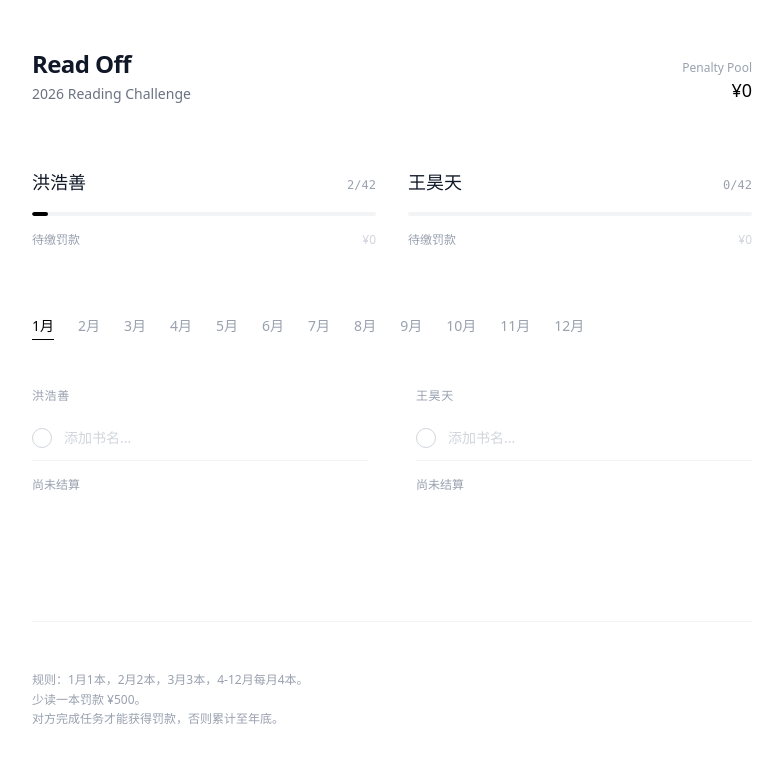
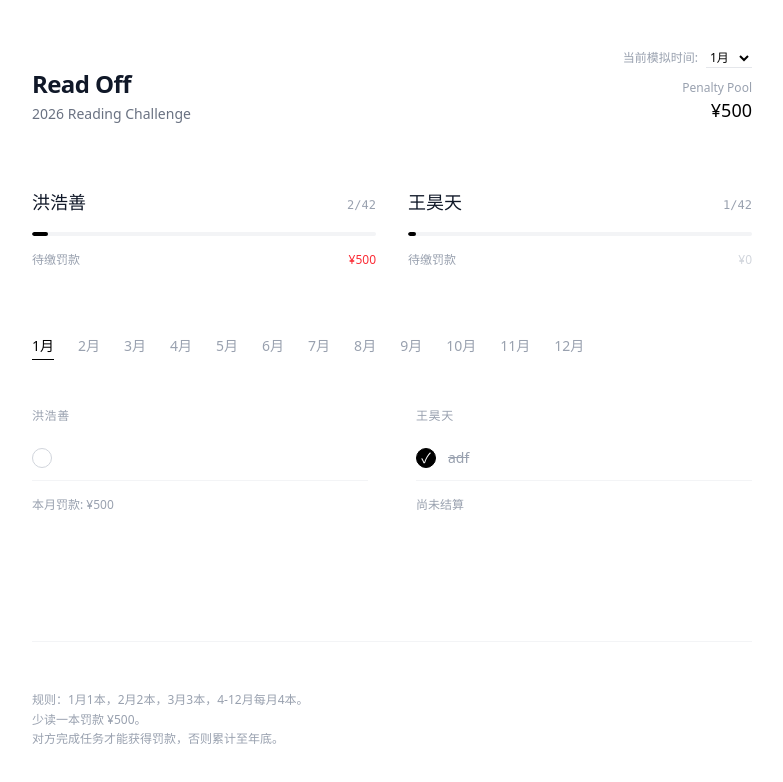
Before and after one commit to hroyhong/read-off, a Next.js app: page / in a window 1280 px wide. Shown: the top 782 px of the page, without its empty margins (248-1031 px from the left). Built offline with nearby package versions, Linux system fonts and the light colour scheme.

Commit message:
fix logic select month

```diff
--- a/app/components/Dashboard.tsx
+++ b/app/components/Dashboard.tsx
@@ -13,9 +13,9 @@ interface DashboardProps {
 }
 
 export default function Dashboard({ initialData }: DashboardProps) {
-  // 如果当前年份小于目标年份，默认显示1月，否则显示当前月份
-  const defaultMonth = CURRENT_YEAR < TARGET_YEAR ? 1 : new Date().getMonth() + 1;
-  const [activeMonth, setActiveMonth] = useState(defaultMonth);
+  // 模拟的"当前月份"状态，默认为1月
+  const [currentSimulatedMonth, setCurrentSimulatedMonth] = useState(1);
+  const [activeMonth, setActiveMonth] = useState(1);
   const data = initialData;
 
   // 计算逻辑
@@ -23,16 +23,12 @@ export default function Dashboard({ initialData }: DashboardProps) {
     let penalty = 0;
     let completedCount = 0;
     let targetCount = 0;
-    const currentMonth = new Date().getMonth() + 1;
 
     Object.entries(data[player].months).forEach(([m, monthData]) => {
       const monthInt = parseInt(m);
 
-      // 只有当我们在目标年份，且月份已经过去（或当前月）才计算罚款
-      // 或者如果现在年份大于目标年份（说明整年都过完了）
-      const shouldCalculatePenalty =
-        (CURRENT_YEAR === TARGET_YEAR && monthInt <= currentMonth) ||
-        (CURRENT_YEAR > TARGET_YEAR);
+      // 这里的逻辑改为：如果当前模拟月份已经包含或超过了该月，则计算罚款
+      const shouldCalculatePenalty = monthInt <= currentSimulatedMonth;
 
       const target = monthData.books.length;
       const completed = monthData.books.filter(b => b.completed).length;
@@ -59,8 +55,7 @@ export default function Dashboard({ initialData }: DashboardProps) {
     if (!monthData) return null;
 
     // 是否显示本月罚款信息
-    const currentMonth = new Date().getMonth() + 1;
-    const showPenalty = (CURRENT_YEAR === TARGET_YEAR && activeMonth <= currentMonth) || (CURRENT_YEAR > TARGET_YEAR);
+    const showPenalty = activeMonth <= currentSimulatedMonth;
     const missedBooks = monthData.books.length - monthData.books.filter(b => b.completed).length;
 
     return (
@@ -69,12 +64,12 @@ export default function Dashboard({ initialData }: DashboardProps) {
           <div key={book.id || index} className="group flex items-center gap-3 text-sm">
             <button
               onClick={() => toggleBookStatus(player, activeMonth, index)}
-              className={`flex-shrink-0 w-5 h-5 rounded-full border transition-colors flex items-center justify-center
+              className={`flex-shrink-0 w-5 h-5 rounded-full border transition-colors flex items-center justify-center cursor-pointer
                 ${book.completed
-                  ? 'bg-black border-black text-white'
+                  ? 'bg-black border-black text-white hover:bg-black/80'
                   : 'border-gray-300 hover:border-black'
                 }`}
-              disabled={!book.title}
+              disabled={!book.title} // 只有有书名才能点击
             >
               {book.completed && "✓"}
             </button>
@@ -109,9 +104,23 @@ export default function Dashboard({ initialData }: DashboardProps) {
             <h1 className="text-2xl font-semibold tracking-tight mb-1">Read Off</h1>
             <p className="text-sm text-gray-500">{TARGET_YEAR} Reading Challenge</p>
           </div>
-          <div className="text-right text-xs text-gray-400">
-            <div>Penalty Pool</div>
-            <div className="text-lg font-medium text-black">¥{p1Stats.penalty + p2Stats.penalty}</div>
+          <div className="flex flex-col items-end gap-1">
+             <div className="flex items-center gap-2 text-xs text-gray-400">
+                <span>当前模拟时间:</span>
+                <select
+                  value={currentSimulatedMonth}
+                  onChange={(e) => setCurrentSimulatedMonth(parseInt(e.target.value))}
+                  className="bg-transparent border-b border-gray-200 text-black font-medium focus:outline-none cursor-pointer"
+                >
+                  {Array.from({length: 12}, (_, i) => i + 1).map(m => (
+                    <option key={m} value={m}>{m}月</option>
+                  ))}
+                </select>
+             </div>
+            <div className="text-right text-xs text-gray-400 mt-2">
+              <div>Penalty Pool</div>
+              <div className="text-lg font-medium text-black">¥{p1Stats.penalty + p2Stats.penalty}</div>
+            </div>
           </div>
         </header>
 
@@ -173,19 +182,22 @@ export default function Dashboard({ initialData }: DashboardProps) {
               const month = parseInt(m);
               const isActive = activeMonth === month;
 
-              // 在2026计划中，所有月份都是"未来"或"计划中"，所以不置灰
-              // 只有当真正过期且未完成时也许可以用颜色区分，但简约风格不建议太花哨
-              const isPast = CURRENT_YEAR > TARGET_YEAR || (CURRENT_YEAR === TARGET_YEAR && month < new Date().getMonth() + 1);
+              // 模拟时间过去的月份稍微暗一点，表示已经结算
+              const isPast = month < currentSimulatedMonth;
+              const isCurrent = month === currentSimulatedMonth;
 
               return (
                 <button
                   key={m}
                   onClick={() => setActiveMonth(month)}
                   className={`text-sm transition-colors relative py-1
-                    ${isActive ? 'text-black font-medium' : isPast ? 'text-gray-600' : 'text-gray-400 hover:text-gray-600'}
+                    ${isActive ? 'text-black font-medium' : isPast ? 'text-gray-600' : isCurrent ? 'text-black' : 'text-gray-400 hover:text-gray-600'}
                   `}
                 >
                   {month}月
+                  {isCurrent && !isActive && (
+                    <div className="absolute -bottom-1 left-1/2 -translate-x-1/2 w-1 h-1 rounded-full bg-black" />
+                  )}
                   {isActive && (
                     <div className="absolute bottom-0 left-0 right-0 h-px bg-black" />
                   )}
--- a/data.json
+++ b/data.json
@@ -6,7 +6,7 @@
         "books": [
           {
             "id": "je3ufc",
-            "title": "",
+            "title": " ",
             "completed": false
           }
         ],
@@ -281,8 +281,8 @@
         "books": [
           {
             "id": "530fh",
-            "title": "",
-            "completed": false
+            "title": "adf ",
+            "completed": true
           }
         ],
         "switches": 0
```
